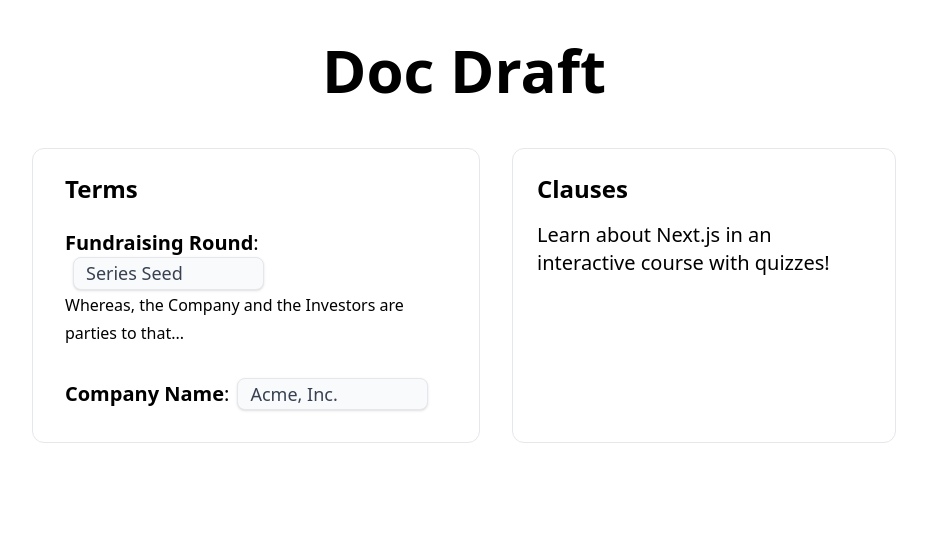
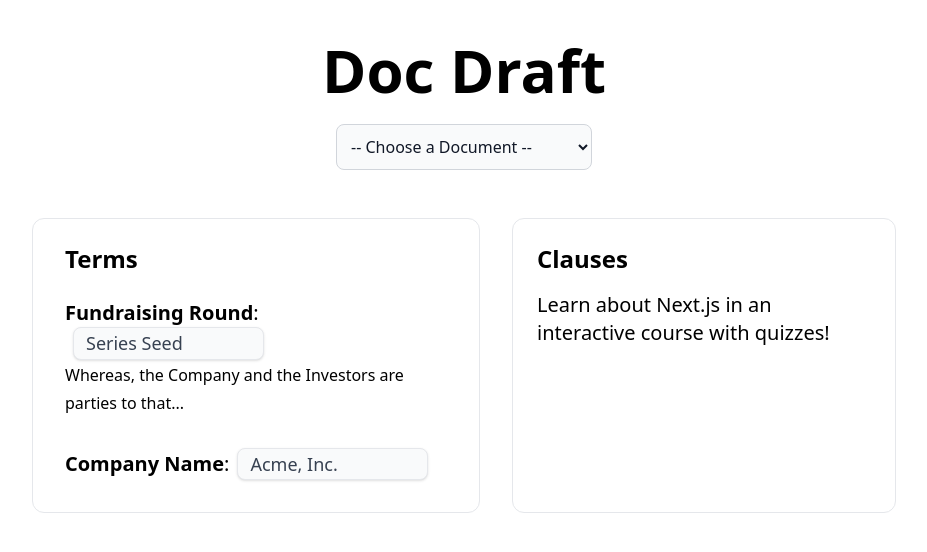
Before and after one commit to anishpdalal/doc-draft-app, a Next.js app: page /draft in a window 1280 px wide. Shown: the top 552 px of the page, without its empty margins (176-1103 px from the left). Built offline with nearby package versions, Linux system fonts and the light colour scheme.

Commit message:
implement dropwdown

```diff
--- /dev/null
+++ b/data/clauses.js
@@ -0,0 +1,5 @@
+const clauses = [
+    {
+        "terms": ["company_name", "round"],
+    }
+]
--- a/data/term_sheet.js
+++ b/data/term_sheet.js
@@ -1,23 +1,12 @@
-// const terms = [
-//   {
-//     name: "Fundraising Round",
-//     value: "Series Seed",
-//     text: "Whereas, the Company and the Investors are parties to that certain Series Seed Preferred Stock Purchase Agreement, of even date herewith (the “Purchase Agreement”), pursuant to which the Investors have agreed to purchase shares of the Series Seed Preferred Stock of the Company, par value $__ per share (“Series Seed Preferred Stock”); and"
-//   },
-//   {
-//     name: "Company Name",
-//     value: "Acme, Inc.",
-//     text: null
-//   },
-// ]
-
 const terms = {
   "round": {
+    "documents": ["rofr"],
     "display_name": "Fundraising Round",
     "value": "Series Seed",
     "text": "Whereas, the Company and the Investors are parties to that certain Series Seed Preferred Stock Purchase Agreement, of even date herewith (the “Purchase Agreement”), pursuant to which the Investors have agreed to purchase shares of the Series Seed Preferred Stock of the Company, par value $__ per share (“Series Seed Preferred Stock”); and"
   },
   "company_name": {
+    "documents": ["rofr"],
     "display_name": "Company Name",
     "value": "Acme, Inc.",
     "text": null
--- a/pages/draft.js
+++ b/pages/draft.js
@@ -4,6 +4,12 @@ import { terms } from '../data/term_sheet'
 
 export default function Draft() {
 
+  const options = [
+    {value: "", text: "-- Choose a Document --"},
+    {value: "rofr", text: "NVCA Right of First Refusal"},
+  ]
+
+  const [doc, setDocument] = useState(options[0].value)
   const [activeTerm, setActiveTerm] = useState("")
   const [data, setData] = useState({})
   useEffect(() => {
@@ -19,6 +25,10 @@ export default function Draft() {
     })
   }
 
+  const handSelectChange = event => {
+    setDocument(event.target.value);
+  };
+
 
   return (
     <div className="flex flex-col items-center justify-center py-10">
@@ -32,6 +42,16 @@ export default function Draft() {
           Doc Draft
         </h1>
       </main>
+
+      <div className="mt-6 flex max-w-sm justify-around sm:w-full">
+        <select value={doc} onChange={handSelectChange} id="docs" className="w-8/12 bg-gray-50 border border-gray-300 text-gray-900 text-md rounded-lg focus:ring-blue-500 focus:border-blue-500 p-2.5 dark:bg-gray-700 dark:border-gray-600 dark:placeholder-gray-400 dark:text-white dark:focus:ring-blue-500 dark:focus:border-blue-500">
+          {options.map((option) => (
+            <option key={option.value} value={option.value}>
+              {option.text}
+            </option>
+          ))}
+        </select>
+      </div>
 
       <div className="mt-6 flex max-w-4xl flex-wrap justify-around sm:w-full">
         <div className="mt-6 w-6/12 rounded-xl border p-6 text-left">
```
